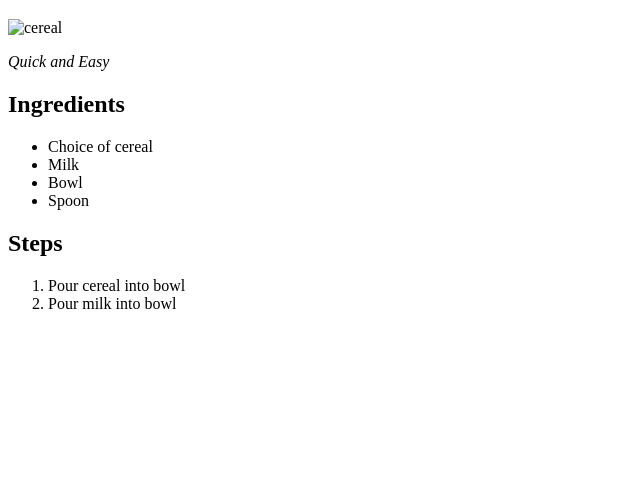
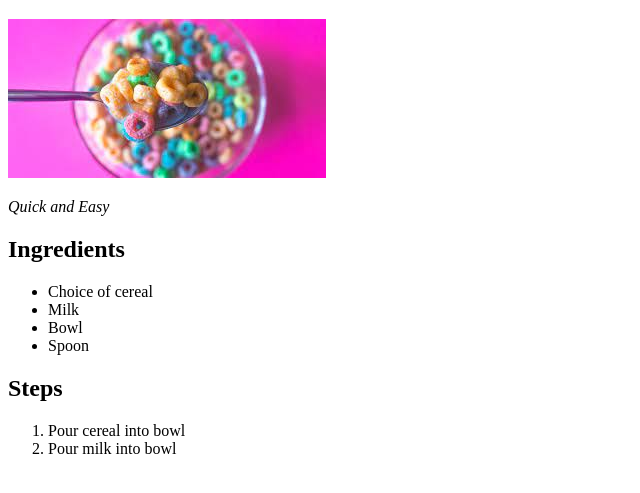
Before and after one commit to firebirdforever/odin-recipes, a plain HTML site: page recipes/cereal.html in a window 1280 px wide. Shown: the part 61-554 px from the top of the page, without its empty margins (0-640 px from the left). Drawn offline with Linux system fonts and the light colour scheme.

Commit message:
Edit cereal.html - fix img

```diff
--- a/recipes/cereal.html
+++ b/recipes/cereal.html
@@ -9,7 +9,7 @@
 
 <body>
     <h1>Cereal</h1>
-        <img src="./cereal.html" alt="cereal">
+        <img src="../imgs/cereal.jpeg" alt="cereal">
             <p><em>Quick and Easy</em></p>
 
     <h2>Ingredients</h2>
```
